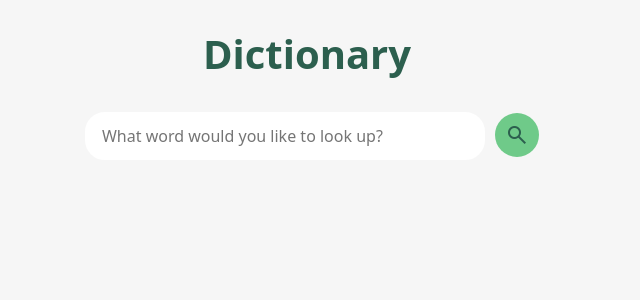
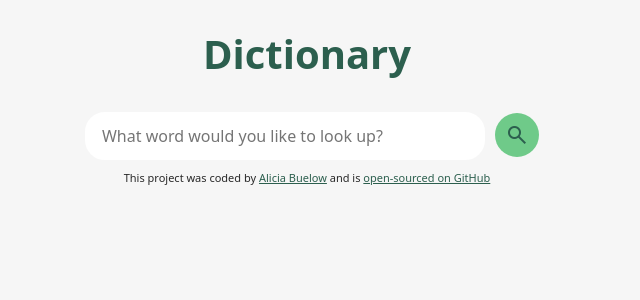
Before and after one commit to aliciabuelow/react-dictionary, a React (Vite) app in the folder dictionary-app/: page / in a window 1280 px wide. Shown: the top 300 px of the page, without its empty margins (333-973 px from the left). Built offline with nearby package versions, Linux system fonts and the light colour scheme.

Commit message:
Added footer with links, improved UI

```diff
--- a/dictionary-app/src/App.css
+++ b/dictionary-app/src/App.css
@@ -1,4 +1,22 @@
+:root {
+    --primary-color: #2C5F4E;
+    --secondary-color: #6FCA89;
+}
+
 .container {
     text-align: center;
     margin: 30px auto;
 }
+
+footer {
+    font-size: 11px;
+}
+
+footer a {
+    color: var(--primary-color);
+    transition: all 100ms ease-in-out;
+}
+
+footer a:hover {
+    color: var(--secondary-color);
+}
--- a/dictionary-app/src/App.jsx
+++ b/dictionary-app/src/App.jsx
@@ -5,6 +5,9 @@ export default function App() {
   return (
     <div className="container">
       <Dictionary />
+      <footer>
+        This project was coded by <a href="https://www.linkedin.com/in/alicia-buelow/" target="_blank" >Alicia Buelow</a> and is <a href="https://github.com/aliciabuelow"target="_blank" >open-sourced on GitHub</a>
+      </footer>
     </div>
   )
 }
--- a/dictionary-app/src/Photos.css
+++ b/dictionary-app/src/Photos.css
@@ -5,6 +5,6 @@
 }
 
 .Photos img:hover {
-    transform: scale(1.3);
+    transform: scale(1.2);
     filter: contrast(110%);
 }
--- a/dictionary-app/src/Results.jsx
+++ b/dictionary-app/src/Results.jsx
@@ -17,6 +17,6 @@ export default function Results(props) {
         })}
         </div>
     ) } else {
-        return null
+        return null;
     }
 }
--- a/dictionary-app/src/Synonyms.jsx
+++ b/dictionary-app/src/Synonyms.jsx
@@ -2,7 +2,7 @@ export default function Synonyms(props) {
     if (props.synonyms) {
         return (
             <div className="Synonyms">
-                See also:
+                Similar:
                 {props.synonyms.map(function (synonym, index) {
                     return <span key={index} className="synonym">{synonym}</span>
                 })}
```
